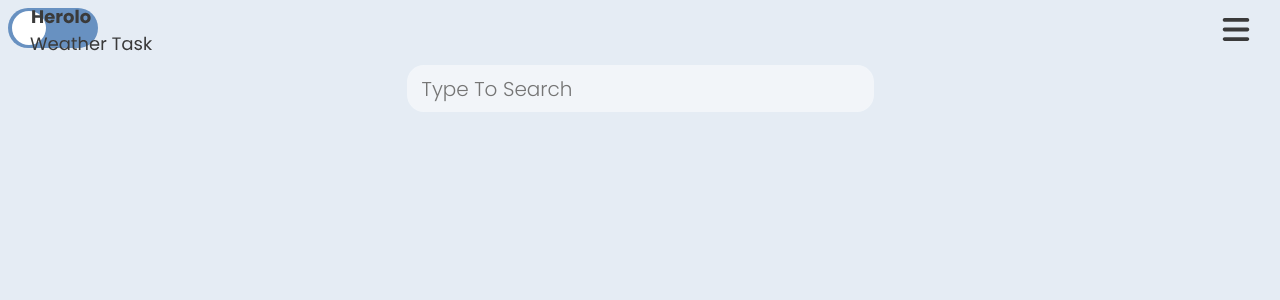
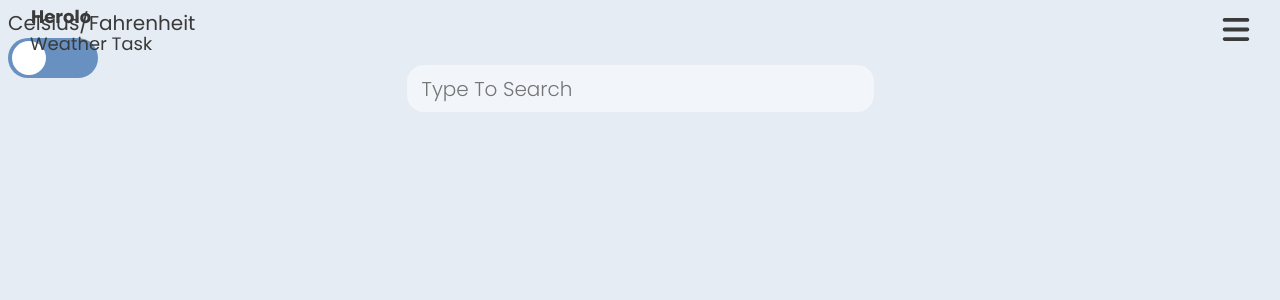
Before and after one commit to AlisaZil/Alisa-Zilberman-06-02-24, an Angular app: page / in a window 1280 px wide. Shown: the top 300 px of the page. Built offline with nearby package versions, Linux system fonts and the light colour scheme.

Commit message:
change(label placment)

```diff
--- a/src/app/app.component.html
+++ b/src/app/app.component.html
@@ -29,4 +29,4 @@
     </div>
 
 </div>
-<toggle></toggle>
+<toggle [label]="'Celsius/Fahrenheit'"></toggle>
--- a/src/app/toggle/toggle.component.scss
+++ b/src/app/toggle/toggle.component.scss
@@ -37,10 +37,12 @@
 .body{
     width: fit-content;
     display: flex;
-    align-items: center;
+    align-items: flex-start;
     justify-content: center;
+    flex-direction: column;
 
     .label{
         margin-right: 10px;
+        font-size: 20px;
     }
 }
```
